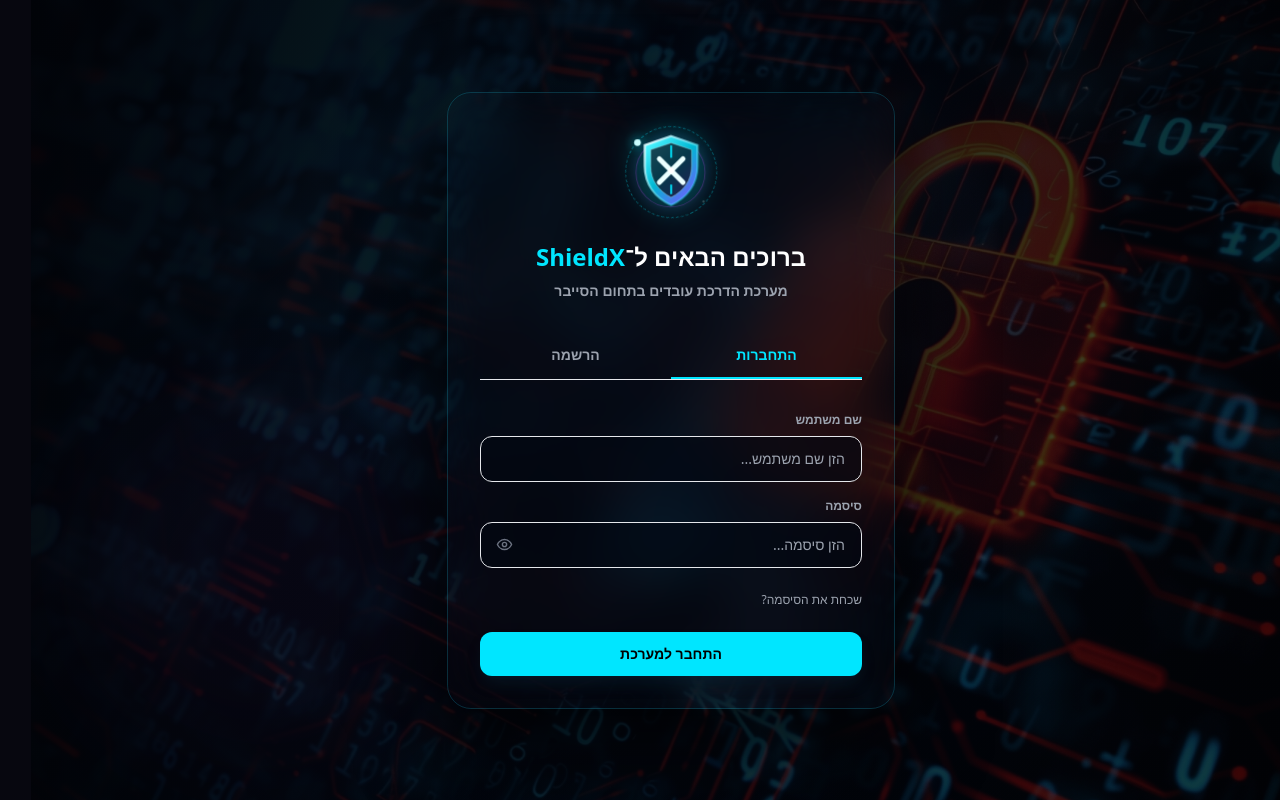
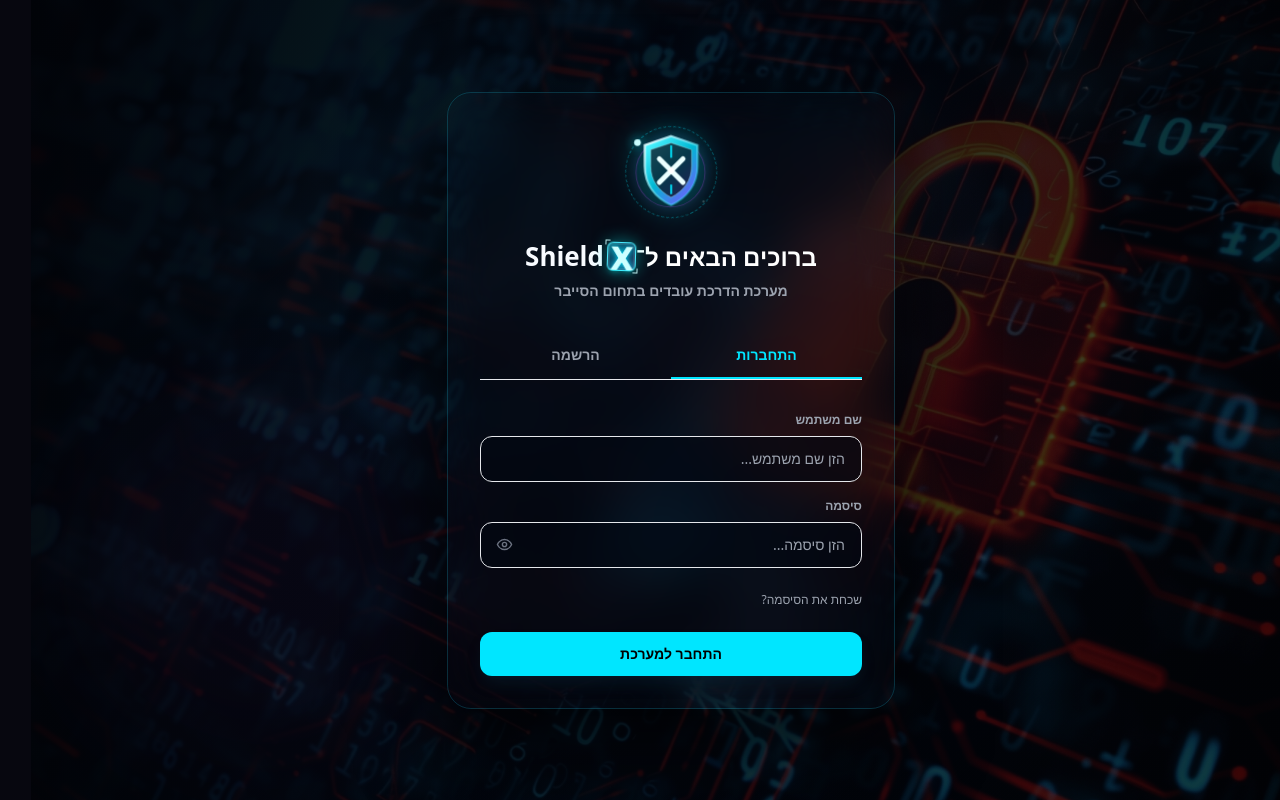
Before and after one commit to Levli9/v4-update-, a React (Vite) app: page / in a window 1280 px wide. Built offline with nearby package versions, Linux system fonts and the light colour scheme.

Commit message:
עיצוב ייחודי לאות X בלוגו

```diff
--- a/src/App.jsx
+++ b/src/App.jsx
@@ -34,6 +34,7 @@ import FinalExam from './pages/FinalExam';
 import KnowledgeLibrary from './pages/KnowledgeLibrary';
 import GlobalSearch from './components/GlobalSearch';
 import ShieldXLogo from './components/ShieldXLogo';
+import ShieldXWordmark from './components/ShieldXWordmark';
 
 const DEFAULT_ACCESSIBILITY = {
   monochrome: false,
@@ -205,9 +206,7 @@ function AppInner() {
           >
             <ShieldXLogo compact />
             <span className="flex flex-col items-center leading-tight">
-              <span className="text-2xl font-black tracking-[0.08em] text-white" dir="ltr">
-                Shield<span className="text-[#00e6ff]">X</span>
-              </span>
+              <ShieldXWordmark className="text-2xl tracking-[0.08em]" />
               <span className="mt-1 text-[11px] sm:text-xs font-semibold text-gray-400 tracking-wide">
                 מערכת הדרכת עובדים בתחום הסייבר
               </span>
--- /dev/null
+++ b/src/components/ShieldXWordmark.jsx
@@ -0,0 +1,10 @@
+import React from 'react';
+
+export default function ShieldXWordmark({ className = '' }) {
+  return (
+    <span className={`shieldx-wordmark ${className}`} dir="ltr" aria-label="ShieldX">
+      <span aria-hidden="true">Shield</span>
+      <span className="shieldx-wordmark__x" aria-hidden="true">X</span>
+    </span>
+  );
+}
--- a/src/index.css
+++ b/src/index.css
@@ -66,6 +66,82 @@ body {
 .shieldx-brand:hover::after {
   opacity: 1;
   transform: scale(1.08);
+}
+
+.shieldx-wordmark {
+  display: inline-flex;
+  align-items: center;
+  color: #f8fbff;
+  font-weight: 900;
+  line-height: 1;
+  white-space: nowrap;
+}
+
+.shieldx-wordmark__x {
+  position: relative;
+  display: inline-grid;
+  place-items: center;
+  width: 0.94em;
+  height: 0.94em;
+  margin-inline-start: 0.1em;
+  color: #b9fbff;
+  font-size: 1.18em;
+  font-weight: 950;
+  line-height: 1;
+  letter-spacing: 0;
+  border: 0.055em solid rgba(76, 241, 255, 0.86);
+  border-radius: 0.2em;
+  background:
+    linear-gradient(135deg, rgba(0, 230, 255, 0.24), rgba(31, 81, 255, 0.1) 52%, rgba(157, 78, 221, 0.2)),
+    #081522;
+  box-shadow:
+    inset 0 0 0 0.055em rgba(255, 255, 255, 0.08),
+    inset 0 0 0.42em rgba(0, 230, 255, 0.18),
+    0 0 0.42em rgba(0, 230, 255, 0.32);
+  text-shadow: 0 0 0.25em rgba(0, 230, 255, 0.92);
+  transform: rotate(2deg);
+  animation: shieldx-wordmark-pulse 3.4s ease-in-out infinite;
+}
+
+.shieldx-wordmark__x::before,
+.shieldx-wordmark__x::after {
+  content: '';
+  position: absolute;
+  width: 0.16em;
+  height: 0.16em;
+  border-color: #bafaff;
+  opacity: 0.9;
+}
+
+.shieldx-wordmark__x::before {
+  inset-block-start: -0.1em;
+  inset-inline-start: -0.1em;
+  border-block-start: 0.045em solid;
+  border-inline-start: 0.045em solid;
+}
+
+.shieldx-wordmark__x::after {
+  inset-block-end: -0.1em;
+  inset-inline-end: -0.1em;
+  border-block-end: 0.045em solid;
+  border-inline-end: 0.045em solid;
+}
+
+@keyframes shieldx-wordmark-pulse {
+  0%, 100% {
+    filter: brightness(1);
+    box-shadow:
+      inset 0 0 0 0.055em rgba(255, 255, 255, 0.08),
+      inset 0 0 0.42em rgba(0, 230, 255, 0.18),
+      0 0 0.42em rgba(0, 230, 255, 0.3);
+  }
+  50% {
+    filter: brightness(1.12);
+    box-shadow:
+      inset 0 0 0 0.055em rgba(255, 255, 255, 0.12),
+      inset 0 0 0.5em rgba(0, 230, 255, 0.25),
+      0 0 0.62em rgba(0, 230, 255, 0.48);
+  }
 }
 
 .shieldx-logo {
@@ -151,6 +227,10 @@ body {
 }
 
 @media (prefers-reduced-motion: reduce) {
+  .shieldx-wordmark__x {
+    animation: none;
+  }
+
   .shieldx-logo__shield,
   .shieldx-logo__ring,
   .shieldx-logo__spark {
--- a/src/pages/Login.jsx
+++ b/src/pages/Login.jsx
@@ -4,6 +4,7 @@ import { Camera, Trash2 } from 'lucide-react';
 import { useNavigate } from 'react-router-dom';
 import { useApp } from '../context/AppContext';
 import ShieldXLogo from '../components/ShieldXLogo';
+import ShieldXWordmark from '../components/ShieldXWordmark';
 import PasswordInput from '../components/PasswordInput';
 import { prepareProfileImage } from '../services/imageService';
 import loginBackground from '../assets/login-cybersecurity.jpg';
@@ -180,7 +181,7 @@ export default function Login() {
             <ShieldXLogo />
           </div>
           <h2 className="mt-5 text-2xl font-extrabold text-white">
-            ברוכים הבאים ל־<span className="text-[#00e6ff]" dir="ltr">ShieldX</span>
+            ברוכים הבאים ל־<ShieldXWordmark className="inline-flex text-[1.08em]" />
           </h2>
           <p className="mt-2 text-sm text-gray-400 font-semibold">מערכת הדרכת עובדים בתחום הסייבר</p>
         </div>
```
